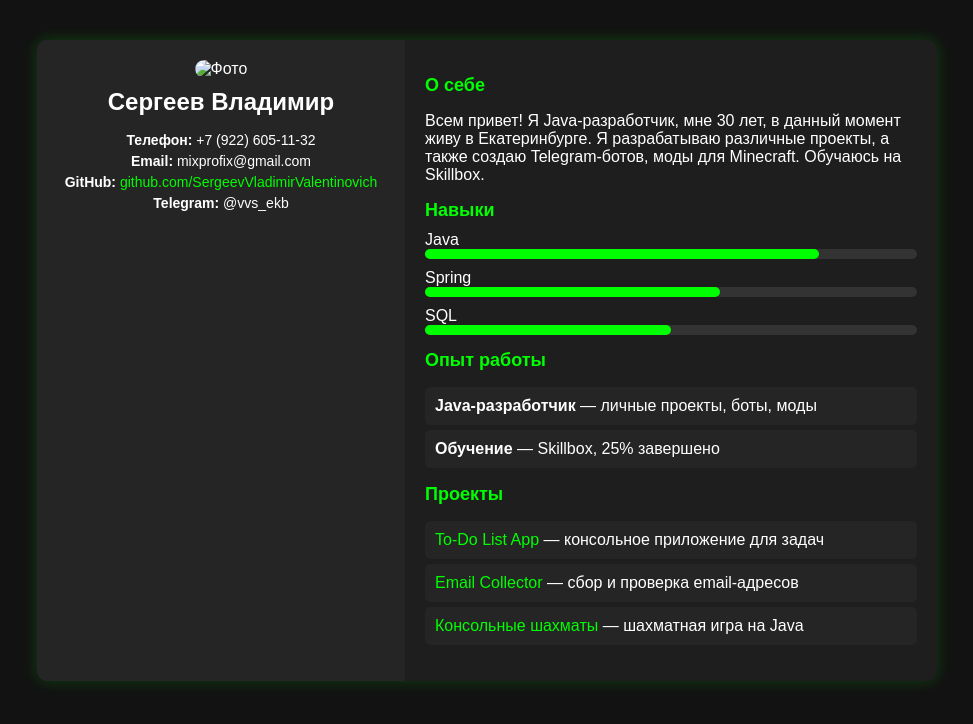
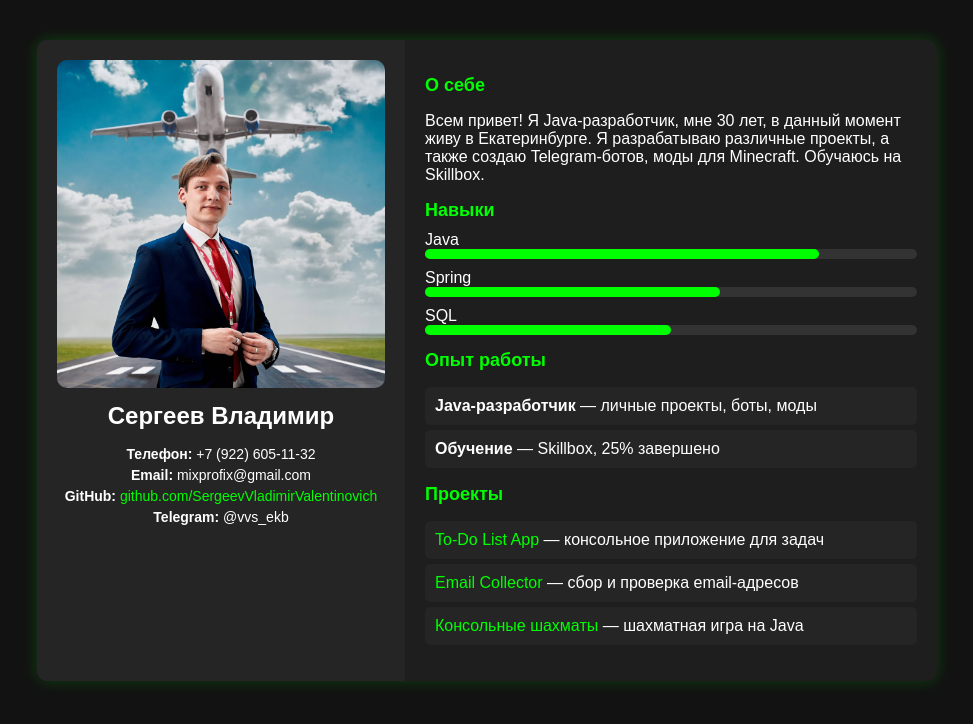
Before and after one commit to SergeevVladimirValentinovich/Portfolio, a plain HTML site: page index.html in a window 1280 px wide. Shown: the whole page, without its empty margins (153-1126 px from the left). Drawn offline with Linux system fonts and the light colour scheme.

Commit message:
Update index.html

```diff
--- a/index.html
+++ b/index.html
@@ -10,7 +10,7 @@
 <body>
     <div class="container">
         <div class="left">
-            <img src="profile.jpg" alt="Фото">
+            <img src="MyPhoto.jpg" alt="Фото">
             <h1>Сергеев Владимир</h1>
             <p class="contact"><strong>Телефон:</strong> +7 (922) 605-11-32</p>
             <p class="contact"><strong>Email:</strong> mixprofix@gmail.com</p>
```
